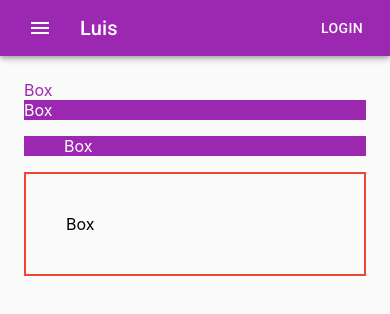
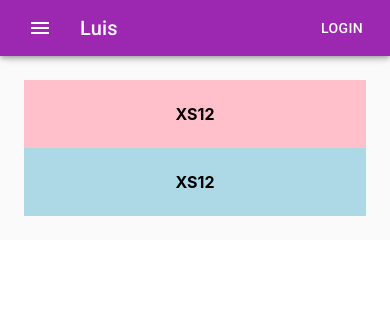
Before and after one commit to LuisLimaIt/mini-curso-material-ui-reactjs, a React (Create React App) app: page / in a window 390 px wide. Shown: the top 314 px of the page. Built offline with nearby package versions, Linux system fonts and the light colour scheme.

Commit message:
Grid responsivo

```diff
--- a/src/components/ExampleBox.jsx
+++ b/src/components/ExampleBox.jsx
@@ -1,36 +1,31 @@
 import React from 'react';
-import { Box } from '@material-ui/core';
+import { Box, Grid } from '@material-ui/core';
 
 const ExampleBox = () => {
     return (
         <div>
+            <Grid container>
+                <Grid item xs={12} sm={6} md={4}>
                     <Box
-                color={'primary.main'}
+                        bgcolor={'pink'}
+                        p={3}
+                        fontWeight={700}
+                        textAlign={'center'}
                     >
-                Box
+                        XS12
                     </Box>
+                </Grid>
+                <Grid item xs={12} sm={6} md={4}>
                     <Box
-                color={'primary.contrastText'}
-                bgcolor={'primary.main'}
+                        bgcolor={'lightblue'}
+                        p={3}
+                        fontWeight={700}
+                        textAlign={'center'}
                     >
-                Box
+                        XS12
                     </Box>
-            <Box
-                color={'primary.contrastText'}
-                bgcolor={'primary.main'}
-                mt={2}
-                px={5}
-            >
-                Box
-            </Box>
-            <Box
-                my={2}
-                p={5}
-                border={2}
-                borderColor={'error.main'}
-            >
-                Box
-            </Box>
+                </Grid>
+            </Grid>
         </div>
     );
 }
```
Lines whose indentation alone changed are shown as unchanged.
